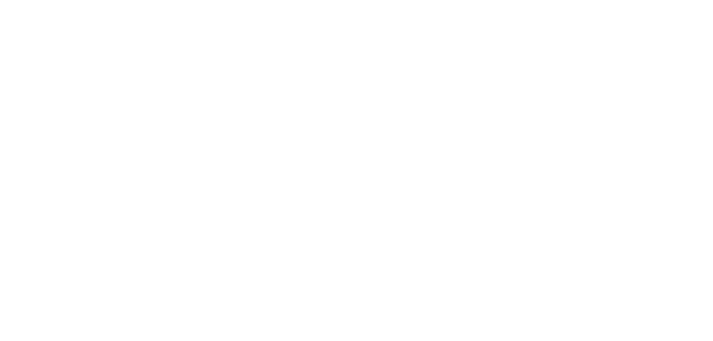
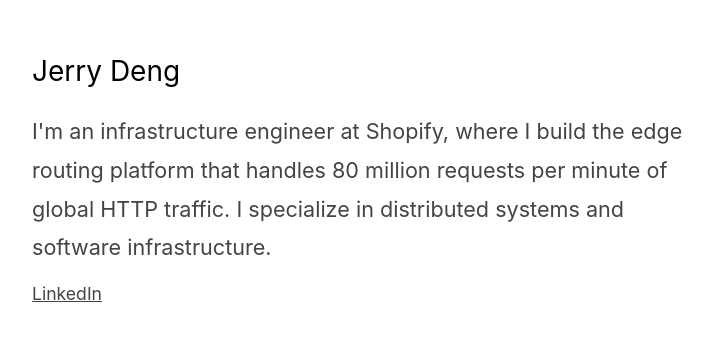
Before and after one commit to jdeng2857/portfolio, a Next.js app: page / in a window 1280 px wide. Shown: the part 221-562 px from the top of the page, without its empty margins (280-993 px from the left). Built offline with nearby package versions, Linux system fonts and the light colour scheme.

Commit message:
Add landing page with bio and LinkedIn link

```diff
--- /dev/null
+++ b/src/app/globals.css
@@ -0,0 +1,11 @@
+* {
+  margin: 0;
+  padding: 0;
+  box-sizing: border-box;
+}
+
+body {
+  font-family: -apple-system, BlinkMacSystemFont, "Segoe UI", Roboto, Helvetica, Arial, sans-serif;
+  -webkit-font-smoothing: antialiased;
+  -moz-osx-font-smoothing: grayscale;
+}
--- a/src/app/layout.tsx
+++ b/src/app/layout.tsx
@@ -1,3 +1,5 @@
+import './globals.css'
+
 export const metadata = {
   title: 'Jerry Deng',
   description: 'Portfolio Website',
--- /dev/null
+++ b/src/app/page.module.css
@@ -0,0 +1,36 @@
+.main {
+  display: flex;
+  flex-direction: column;
+  justify-content: center;
+  min-height: 100vh;
+  max-width: 720px;
+  margin: 0 auto;
+  padding: 2rem;
+}
+
+.title {
+  font-size: 1.75rem;
+  font-weight: 400;
+  margin-bottom: 1.5rem;
+}
+
+.section {
+  margin-top: 1.5rem;
+}
+
+.description {
+  font-size: 1.35rem;
+  line-height: 1.8;
+  color: #444;
+  margin-bottom: 1rem;
+}
+
+.link {
+  font-size: 1.1rem;
+  color: #444;
+  text-decoration: underline;
+}
+
+.link:hover {
+  text-decoration: underline;
+}
--- a/src/app/page.tsx
+++ b/src/app/page.tsx
@@ -1,3 +1,25 @@
+import styles from "./page.module.css";
+
 export default function App() {
-  return <></>;
+  return (
+    <main className={styles.main}>
+      <h1 className={styles.title}>Jerry Deng</h1>
+
+      <p className={styles.description}>
+        I&apos;m an infrastructure engineer at Shopify, where I build the edge
+        routing platform that handles 80 million requests per minute of
+        global HTTP traffic. I specialize in distributed systems and software
+        infrastructure.
+      </p>
+
+      <a
+        className={styles.link}
+        href="https://www.linkedin.com/in/jdeng2857/"
+        target="_blank"
+        rel="noopener noreferrer"
+      >
+        LinkedIn
+      </a>
+    </main>
+  );
 }
```
